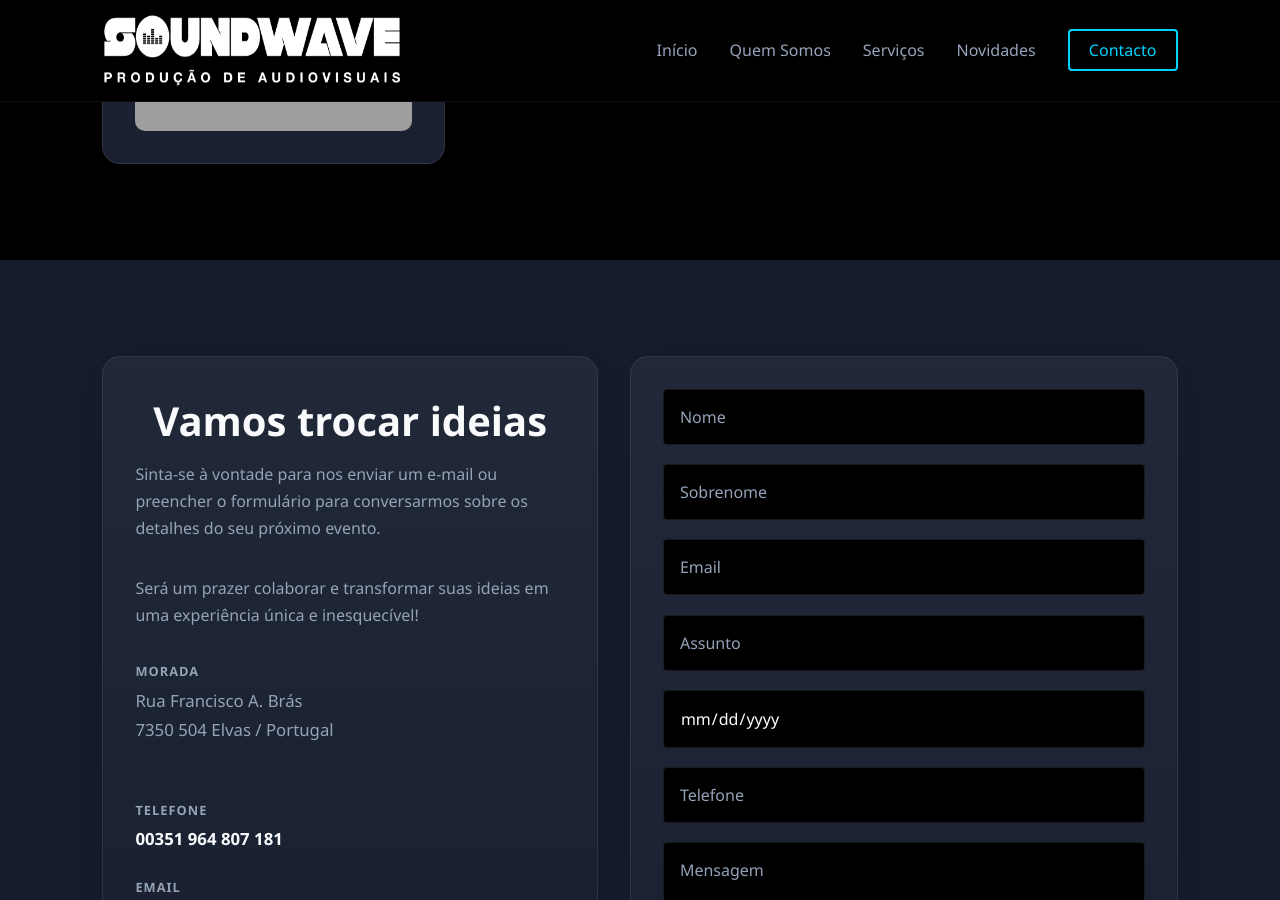
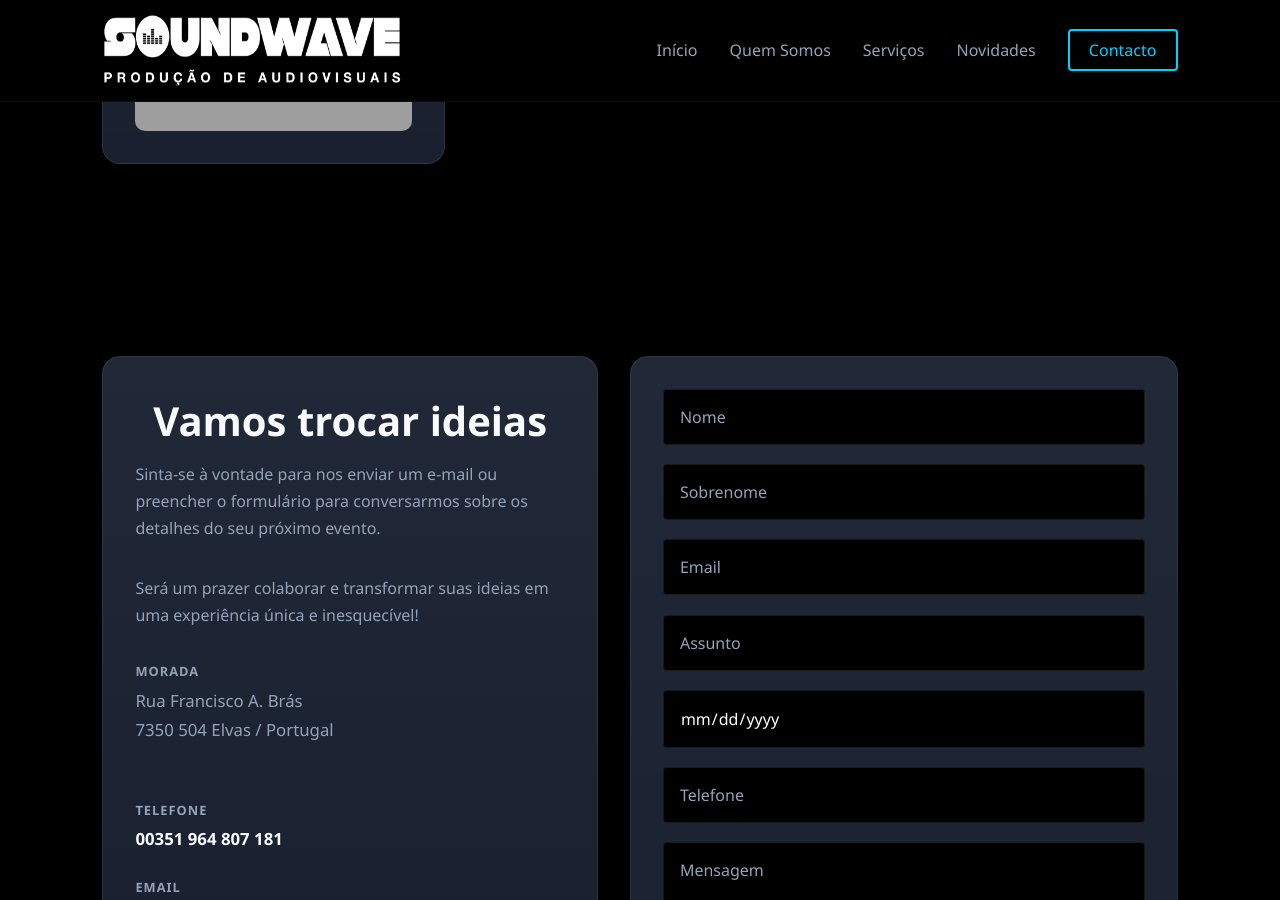
Before and after one commit to jaarego/jaarego.github.io, a Jekyll site: the page built from index.html, in a window 1280 px wide and 900 px high, scrolled down 4155 px. Built offline with Jekyll 4.4.1, drawn with Linux system fonts in a browser that asks for light colours; grey boxes are pictures that could not be loaded.

Commit message:
Atualizar o _contact.scss
Correção há cor do fundo, para utilizar bg-dark

```diff
--- a/_sass/_contact.scss
+++ b/_sass/_contact.scss
@@ -14,7 +14,7 @@
    Mantém o fundo base da área de contacto.
 ------------------------------------------------- */
 .contact {
-    background: var(--bg-card);
+    background: var(--bg-dark);
 }
 
 
```
